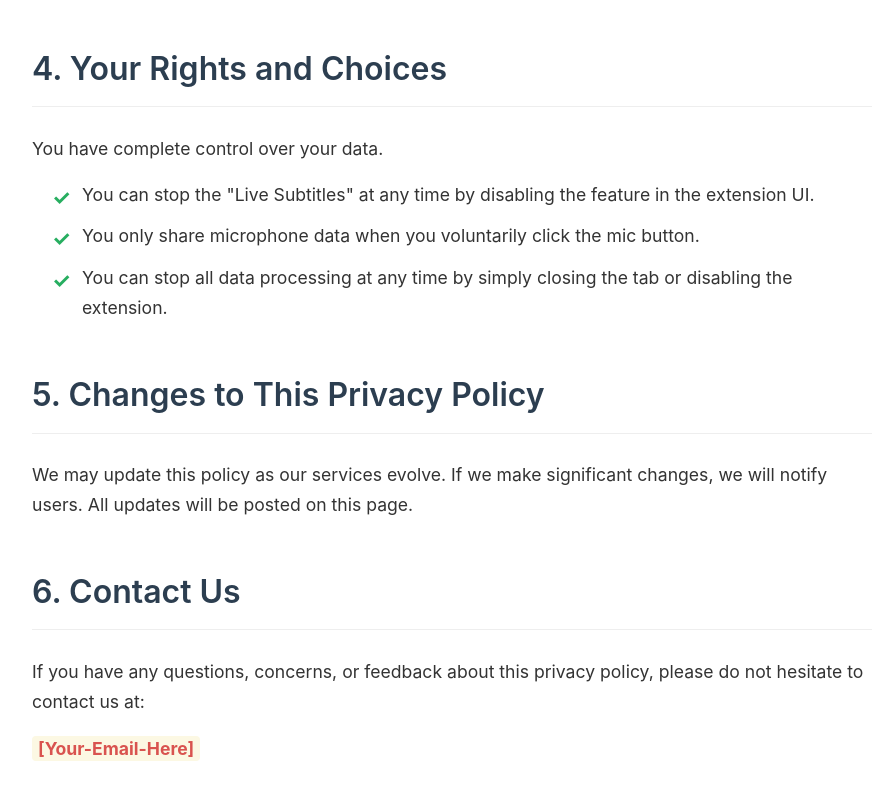
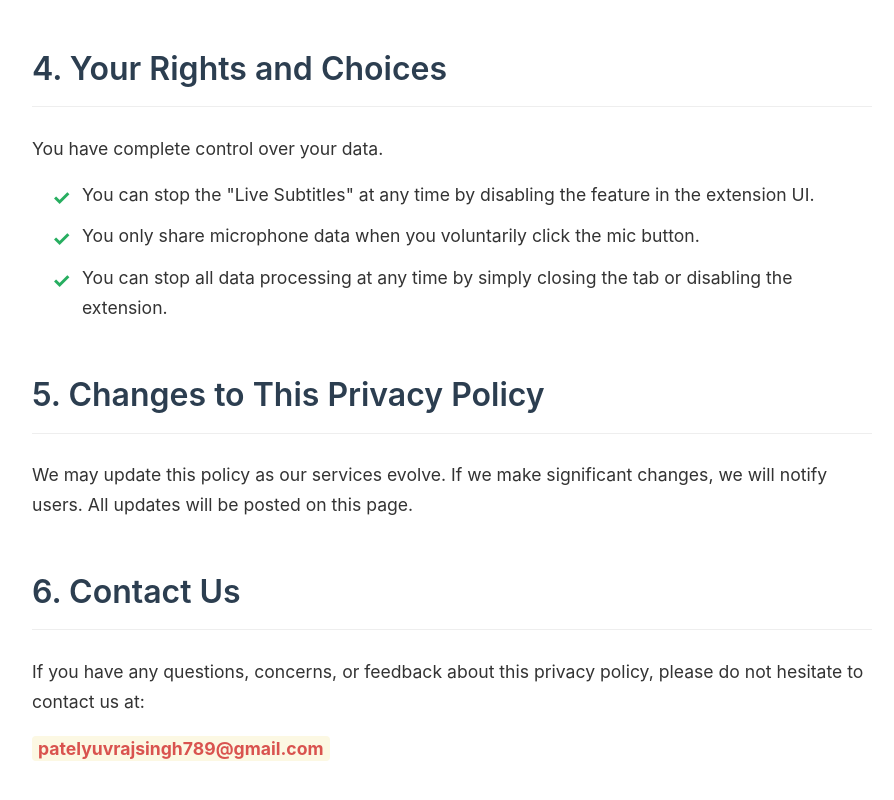
Before and after one commit to raiden-404/Cognitive-AI-privacy-policy, a plain HTML site: page index.html in a window 1280 px wide. Shown: the part 2600-3400 px from the top of the page, without its empty margins (188-1082 px from the left). Drawn offline with Linux system fonts and the light colour scheme.

Commit message:
email change

```diff
--- a/index.html
+++ b/index.html
@@ -195,7 +195,7 @@
 
         <h2>6. Contact Us</h2>
         <p>If you have any questions, concerns, or feedback about this privacy policy, please do not hesitate to contact us at:</p>
-        <p><strong class="contact-placeholder">[Your-Email-Here]</strong></p>
+        <p><strong class="contact-placeholder">patelyuvrajsingh789@gmail.com</strong></p>
     </div>
 </body>
 </html>
```
